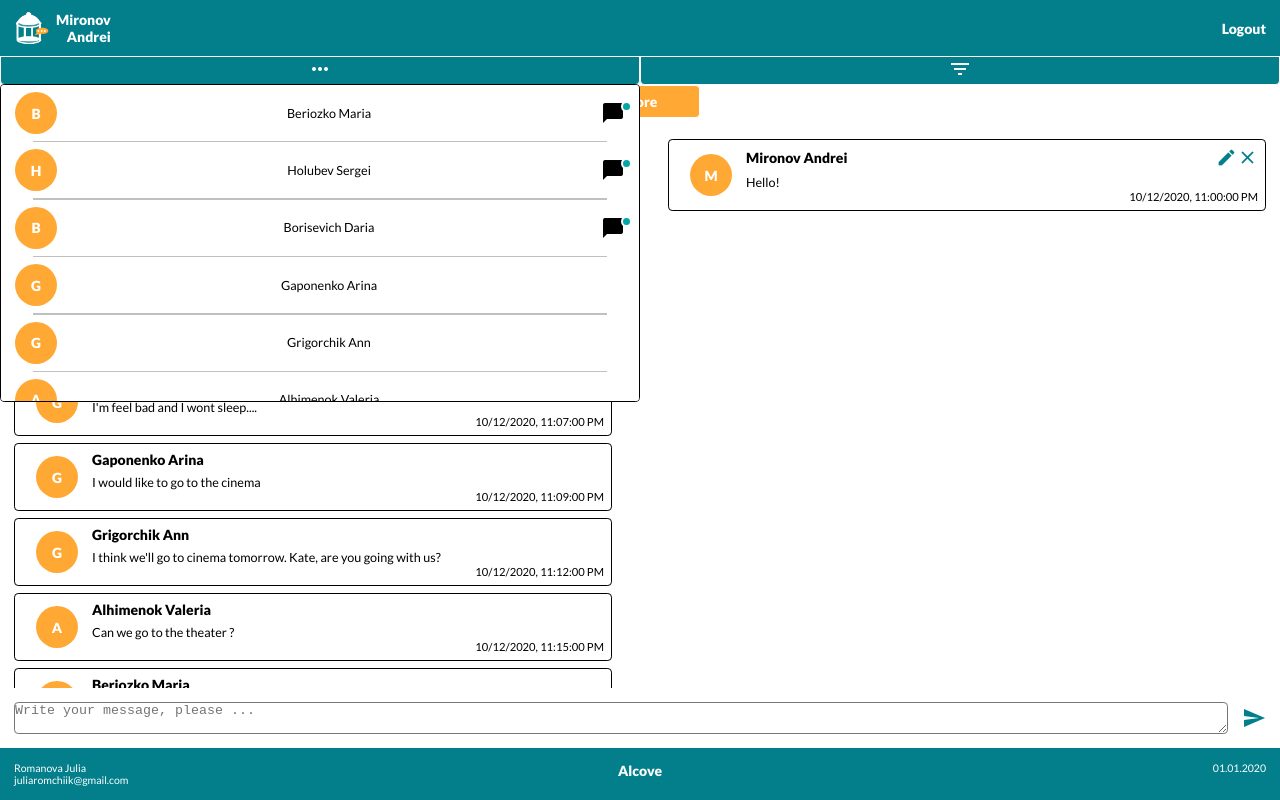
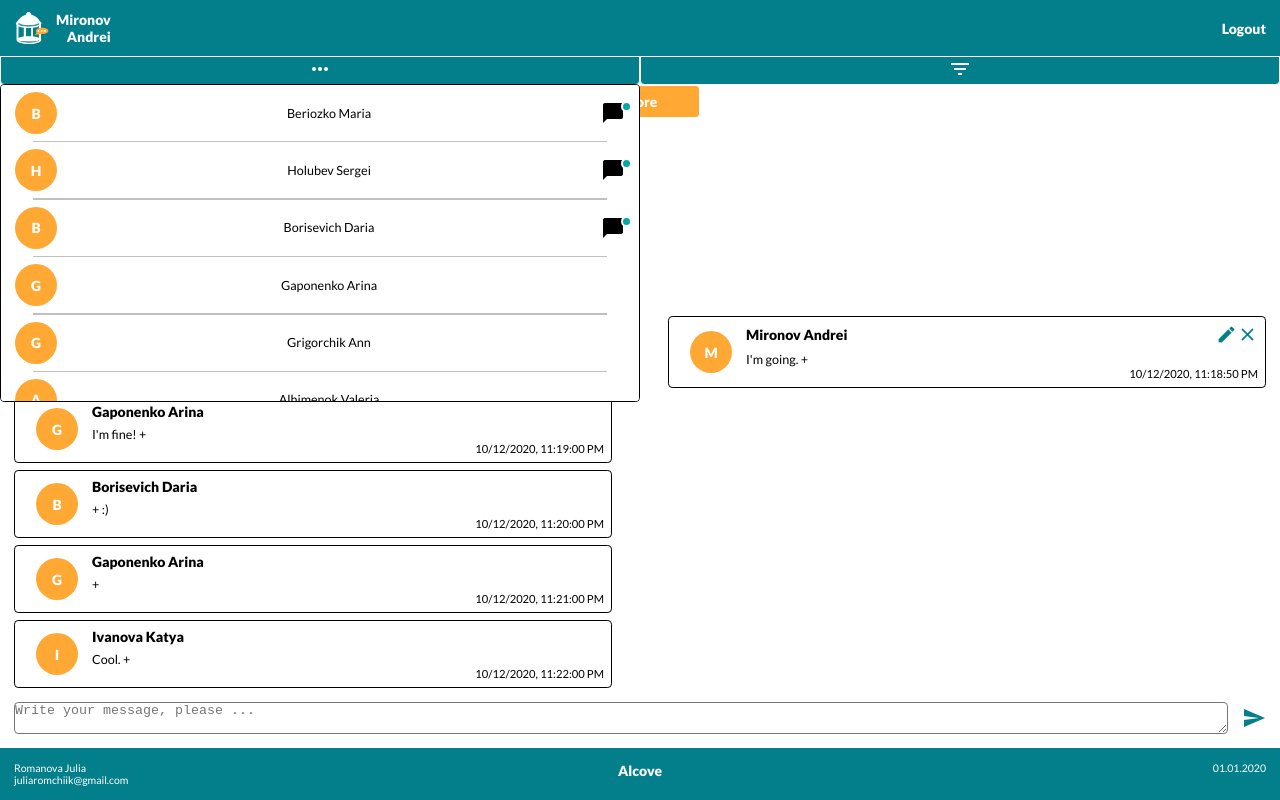
Before and after one commit to JulijaRomanova/DatamolaJSChat, a website: page UI/index.html in a window 1280 px wide. Drawn offline with nearby package versions, Linux system fonts and the light colour scheme.

Commit message:
Added position of scroll

```diff
--- a/UI/index.js
+++ b/UI/index.js
@@ -313,12 +313,19 @@ class MessagesView {
         }
     }
 
+    display(msgs, oper) {
+        switch (oper) {
+            case 'addMsg':
+                this._addMessage(msgs);
+                break;
+            default:
+                this._clearAllMessages();
+                msgs.forEach((msg) => {
+                    this._addMessage(msg);
+                });
+                break;
+        }
 
-    display(msgs) {
-        this._clearAllMessages();
-        msgs.forEach((msg) => {
-            this._addMessage(msg);
-        });
     }
 }
 
@@ -406,24 +413,30 @@ const vMessages = new MessagesView('msgs-container');
 const vUsers = new UsersView('users');
 
 
-const setCurrentUser = (user) => vHeader.display(user);
-const showMessages = (skip = 0, top = 10, filterConfig) => {
+const setCurrentUser = (user) => {
+    msgsModel.user = user;
+    vHeader.display(user)
+};
+
+const showMessages = (skip = 0, top = 20, filterConfig) => {
     vMessages.display(msgsModel.getPage(skip, top, filterConfig));
+    const cont = document.getElementById('msgs-container');
+    cont.lastElementChild.scrollIntoView({ block: 'end' });
 };
 
 const addMessage = (msg) => {
     if (msgsModel.add(msg)) {
-        showMessages(0, 10);
+        vMessages.display(msgsModel.getPage(0, 10));
     }
 };
 const editMessage = (id, msgEdit) => {
     if (msgsModel.edit(id, msgEdit)) {
-        vMessages.display(msgsModel.getPage(0, 20));
+        vMessages.display(msgsModel.getPage(0, 10));
     }
 };
 const removeMessage = (id) => {
     if (msgsModel.remove(id)) {
-        vMessages.display(msgsModel.getPage(0, 20));
+        vMessages.display(msgsModel.getPage(0, 10));
     }
 };
 
@@ -437,14 +450,14 @@ const changeVisibleUsers = () => {
 };
 
 setCurrentUser(user);
-showMessages(0, 20);
+showMessages(0, 10);
 addMessage(new Message('Tell me about all!', 'Grigorchik Ann', true,
-    'Beriozko Maria', new Date()));
+   'Beriozko Maria', new Date()));
 editMessage('3', { text: 'Hello. How are you?', to: 'Mironov Andrei' });
 removeMessage('1');
 user = 'Mironov Andrei';
 setCurrentUser(user);
 showMessages(0, 20);
-
+editMessage('2', { text: 'Hello. How are you?' });
 changeVisibleUsers();
 showUsers();
--- a/UI/style.css
+++ b/UI/style.css
@@ -308,7 +308,6 @@ input:hover, input:active {
     display: flex;
     justify-content: space-between;
     border: 1px solid black;
-
     margin-top: 0.5rem;
     width: calc(50% - 2rem);
     border-radius: 0.3rem;
```
